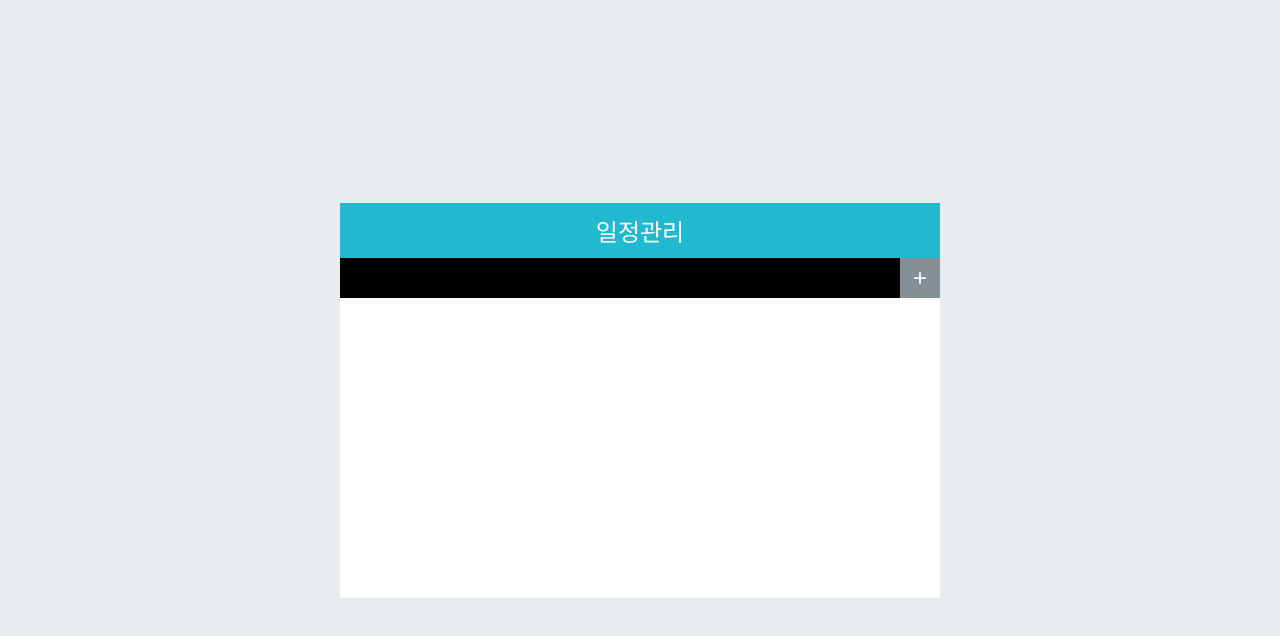
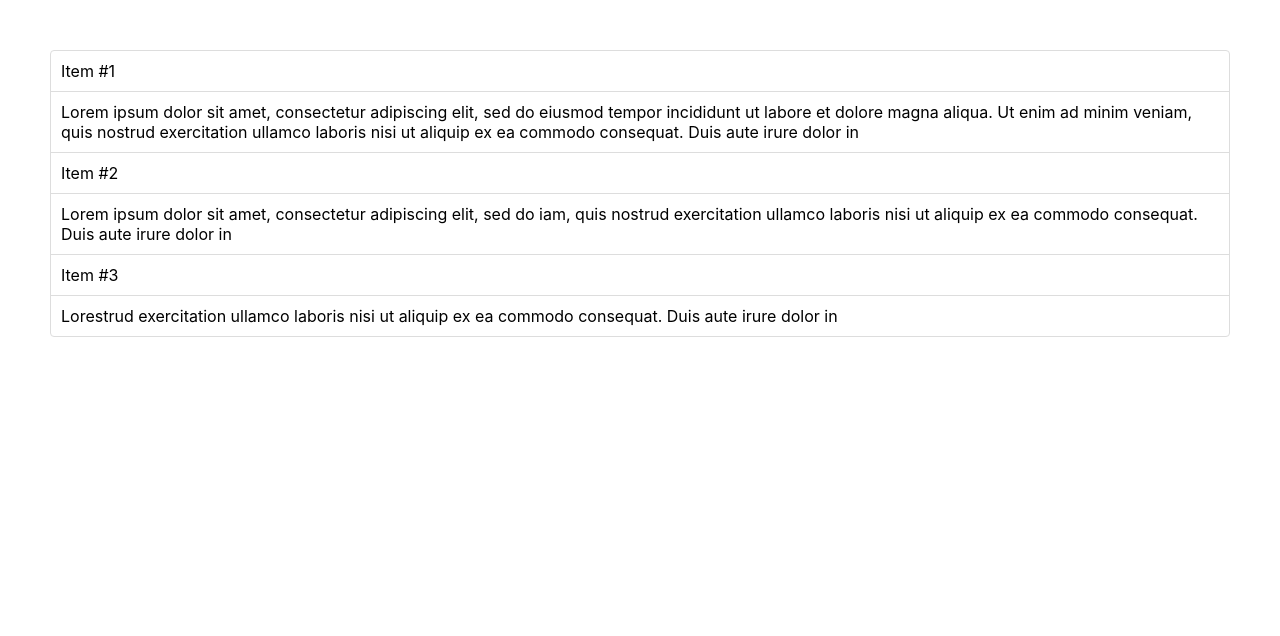
Before and after one commit to jackiehoon/nepp-react-6, a React (Create React App) app in the folder react-app/: page / in a window 1280 px wide. Shown: the top 636 px of the page. Built offline with nearby package versions, Linux system fonts and the light colour scheme.

Commit message:
day:08 async, accordion

```diff
--- a/react-app/package.json
+++ b/react-app/package.json
@@ -6,6 +6,7 @@
     "@testing-library/jest-dom": "^5.16.4",
     "@testing-library/react": "^13.3.0",
     "@testing-library/user-event": "^13.5.0",
+    "axios": "^0.27.2",
     "react": "^18.2.0",
     "react-dom": "^18.2.0",
     "react-scripts": "5.0.1",
--- a/react-app/src/App.js
+++ b/react-app/src/App.js
@@ -1,4 +1,4 @@
-import Todo from "./components/Todo";
+import Todo from "./components/Bootstrap";
 
 function App() {
   return (
--- /dev/null
+++ b/react-app/src/components/Bootstrap/Accordion.jsx
@@ -0,0 +1,33 @@
+import styled from "styled-components";
+
+const Accordion = ({ data }) => {
+  return (
+    <List>
+      {data.map(({ id, title, content }) => (
+        <Item key={id}>
+          <Header>{title}</Header>
+          <Body>{content}</Body>
+        </Item>
+      ))}
+    </List>
+  );
+};
+
+const List = styled.div`
+  border: 1px solid #ddd;
+  border-radius: 4px;
+`;
+const Item = styled.div`
+  & + & {
+    border-top: 1px solid #ddd;
+  }
+`;
+const Header = styled.div`
+  padding: 10px;
+`;
+const Body = styled.div`
+  padding: 10px;
+  border-top: 1px solid #ddd;
+`;
+
+export default Accordion;
--- /dev/null
+++ b/react-app/src/components/Bootstrap/index.jsx
@@ -0,0 +1,18 @@
+import styled from "styled-components";
+
+import Accordion from "./Accordion";
+import accordionData from "../../datas/accordion";
+
+const Bootstrap = () => {
+  return (
+    <Layout>
+      <Accordion data={accordionData} />
+    </Layout>
+  );
+};
+
+const Layout = styled.div`
+  padding: 50px;
+`;
+
+export default Bootstrap;
--- a/react-app/src/components/Counter2.jsx
+++ b/react-app/src/components/Counter2.jsx
@@ -4,7 +4,6 @@
   const [number, setNumber] = useState(7);
 
   const handleClick = (n) => {
-    alert("추가하였습니다.");
     setNumber(number + n);
   };
 
--- a/react-app/src/components/Todo/Form.jsx
+++ b/react-app/src/components/Todo/Form.jsx
@@ -5,16 +5,19 @@
   // 입력관리
   const [text, setText] = useState("");
 
-  const handleClick = () => {
+  const handleSubmit = (e) => {
+    e.preventDefault();
     onAdd(text);
     setText("");
   };
 
   return (
-    <InputWrapper>
-      <Input onChange={(e) => setText(e.target.value)} value={text} />
-      <BtnSubmit onClick={handleClick}>+</BtnSubmit>
-    </InputWrapper>
+    <form onSubmit={handleSubmit}>
+      <InputWrapper>
+        <Input onChange={(e) => setText(e.target.value)} value={text} />
+        <BtnSubmit>+</BtnSubmit>
+      </InputWrapper>
+    </form>
   );
 };
 
--- a/react-app/src/components/Todo/List.jsx
+++ b/react-app/src/components/Todo/List.jsx
@@ -1,12 +1,11 @@
-import styled from "styled-components";
+import styled, { css } from "styled-components";
 
 const TodoList = ({ data, onDelete, onChecked }) => {
   // 리스트 출력담당
-
   return (
     <List>
       {data.map(({ id, content, checked }) => (
-        <Item key={id}>
+        <Item key={id} checked={checked}>
           <label>
             <input
               type="checkbox"
@@ -29,6 +28,10 @@
   min-height: 300px;
   background: #fff;
 `;
+
+const Content = styled.span`
+  text-decoration: ${({ checked }) => checked && "line-through"};
+`;
 const Item = styled.li`
   height: 50px;
   display: flex;
@@ -38,8 +41,21 @@
   & + & {
     border-top: 1px solid #ddd;
   }
+
+  ${({ checked }) =>
+    checked &&
+    css`
+      background: pink;
+      ${Content} {
+        text-decoration: line-through;
+      }
+    `};
+
+  /* background: ${({ checked }) => checked && "pink"};
+  ${Content} {
+    text-decoration: ${({ checked }) => checked && "line-through"};
+  } */
 `;
-const Content = styled.span``;
 const BtnDelete = styled.button``;
 
 export default TodoList;
--- a/react-app/src/components/Todo/index.jsx
+++ b/react-app/src/components/Todo/index.jsx
@@ -27,12 +27,9 @@
   };
 
   const handleChecked = (id) => {
-    const nextTodo = todos.map((todo) => {
-      if (todo.id === id) {
-        todo.checked = !todo.checked;
-      }
-      return todo;
-    });
+    const nextTodo = todos.map((todo) =>
+      todo.id === id ? { ...todo, checked: !todo.checked } : todo
+    );
     setTodos(nextTodo);
   };
 
--- /dev/null
+++ b/react-app/src/datas/accordion.js
@@ -0,0 +1,28 @@
+const data = [
+  {
+    id: 1,
+    title: "Item #1",
+    content: `Lorem ipsum dolor sit amet, consectetur adipiscing elit, sed do
+          eiusmod tempor incididunt ut labore et dolore magna aliqua. Ut enim ad
+          minim veniam, quis nostrud exercitation ullamco laboris nisi ut
+          aliquip ex ea commodo consequat. Duis aute irure dolor in
+       `,
+  },
+  {
+    id: 2,
+    title: "Item #2",
+    content: `Lorem ipsum dolor sit amet, consectetur adipiscing elit, sed do
+          iam, quis nostrud exercitation ullamco laboris nisi ut
+          aliquip ex ea commodo consequat. Duis aute irure dolor in
+       `,
+  },
+  {
+    id: 3,
+    title: "Item #3",
+    content: `Lorestrud exercitation ullamco laboris nisi ut
+          aliquip ex ea commodo consequat. Duis aute irure dolor in
+       `,
+  },
+];
+
+export default data;
```
Also changed, not shown: react-app/src/components/Axios.jsx (added, +39 -0 lines), 2 other files (tests, documents, lock files or other folders).
